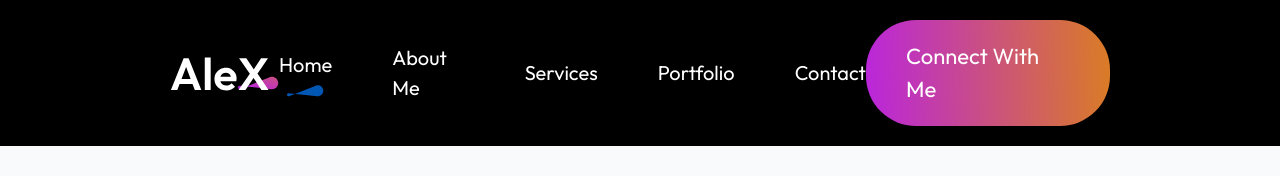
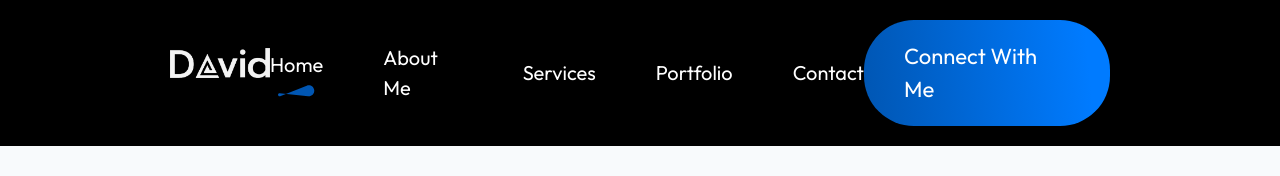
Before and after one commit to DavidCarG/Portfolio, a React (Vite) app: page / in a window 1280 px wide. Shown: the top 176 px of the page. Built offline with nearby package versions, Linux system fonts and the light colour scheme; no server answers.

Commit message:
Update Navbar styling and logo

```diff
--- a/src/components/Navbar/Navbar.css
+++ b/src/components/Navbar/Navbar.css
@@ -1,3 +1,9 @@
+#logo {
+  width: 100px;
+  height: 30px;
+  padding: 0px;
+}
+
 .navbar {
   display: flex;
   align-items: center;
@@ -16,7 +22,11 @@
 .nav-connect {
   padding: 20px 40px;
   border-radius: 50px;
-  background: linear-gradient(267deg, #da7c25 0.36%, #b923e1 102.6%);
+  background: linear-gradient(
+    264deg,
+    var(--gradient-start) 10%,
+    var(--gradient-end) 100%
+  );
   font-size: 22px;
   cursor: pointer;
   transition: 0.5s;
--- a/src/components/Navbar/Navbar.jsx
+++ b/src/components/Navbar/Navbar.jsx
@@ -1,6 +1,6 @@
 import React, { useRef, useState } from "react";
 import "./Navbar.css";
-import logo from "../../assets/logo.svg";
+import logo from "../../assets/logo.png";
 import menu_open from "../../assets/menu_open.svg";
 import menu_close from "../../assets/menu_close.svg";
 import underline from "../../assets/nav_underline.svg";
@@ -20,7 +20,7 @@ const Navbar = () => {
 
   return (
     <div className="navbar">
-      <img src={logo} alt="" />
+      <img src={logo} alt="" id="logo" />
       <img src={menu_open} onClick={openMenu} alt="" className="nav-mob-open" />
       <ul ref={menuRef} className="nav-menu">
         <img
```
